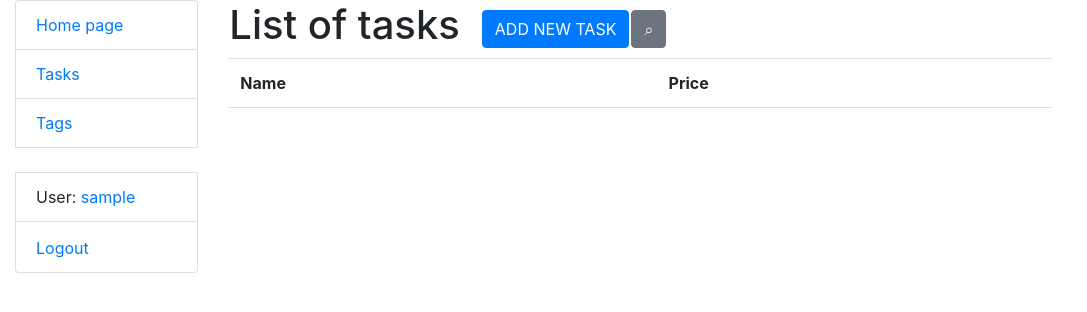
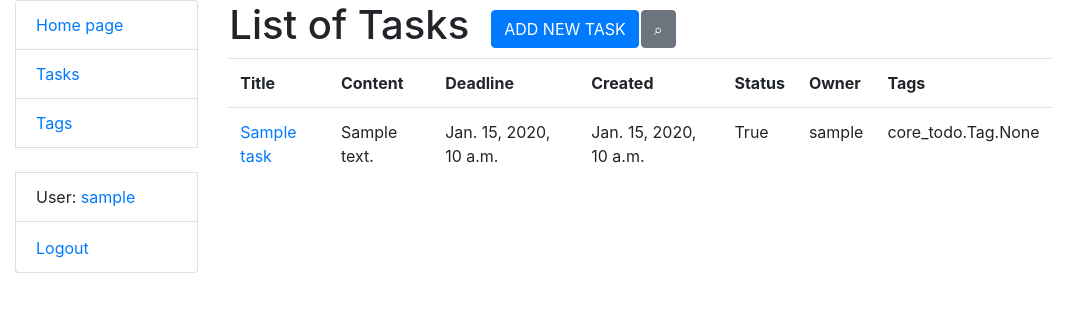
Before and after one commit to alonasorochynska/todo_list, a Django app: page /tasks/ in a window 1280 px wide. Shown: the top 312 px of the page, without its empty margins (0-1087 px from the left). Run offline with Django 5.2, Linux system fonts and the light colour scheme; a user stored in the database is signed in; tables that the repository leaves empty hold one stand-in row (values such as "Sample post"); lists and menus that the app fills with data are empty; some libraries are stand-ins or nearby versions.

Commit message:
register Task in admin, in models add absolute urls, in settings add crispy, add TaskDetailView, add url for task detail

```diff
--- a/core_todo/admin.py
+++ b/core_todo/admin.py
@@ -1,7 +1,7 @@
 from django.contrib import admin
 from django.contrib.auth.models import Group
 from django.contrib.auth.admin import UserAdmin
-from .models import User, Tag
+from .models import User, Tag, Task
 
 
 @admin.register(User)
@@ -10,4 +10,5 @@
 
 
 admin.site.register(Tag)
+admin.site.register(Task)
 admin.site.unregister(Group)
--- a/core_todo/models.py
+++ b/core_todo/models.py
@@ -1,6 +1,7 @@
 from django.conf import settings
 from django.contrib.auth.models import AbstractUser
 from django.db import models
+from django.urls import reverse
 
 
 class User(AbstractUser):
@@ -42,3 +43,9 @@
         verbose_name = "task"
         verbose_name_plural = "tasks"
         ordering = ["done_time", "-created_time"]
+
+    def get_absolute_url(self):
+        return reverse("core_todo:task-detail", kwargs={"pk": self.pk})
+
+    def get_tags_names(self):
+        return ", ".join(tag.name for tag in self.tags.all())
--- a/core_todo/urls.py
+++ b/core_todo/urls.py
@@ -1,11 +1,12 @@
 from django.urls import path
 
-from core_todo.views import index, TaskListView, TagListView
+from core_todo.views import index, TaskListView, TagListView, TaskDetailView
 
 urlpatterns = [
     path("", index, name="index"),
     path("tasks/", TaskListView.as_view(), name="task-list"),
     path("tags/", TagListView.as_view(), name="tag-list"),
+    path("tasks/<int:pk>/", TaskDetailView.as_view(), name="task-detail"),
     ]
 
 app_name = "core_todo"
--- a/core_todo/views.py
+++ b/core_todo/views.py
@@ -26,6 +26,10 @@
     # paginate_by = 5
 
 
+class TaskDetailView(LoginRequiredMixin, generic.DetailView):
+    model = Task
+
+
 class TaskCreateView(LoginRequiredMixin, generic.CreateView):
     model = Task
     # form_class = TaskCreateForm
@@ -33,4 +37,4 @@
 
 
 class TagListView(LoginRequiredMixin, generic.ListView):
-    model = Task
+    model = Tag
--- a/templates/core_todo/task_list.html
+++ b/templates/core_todo/task_list.html
@@ -4,9 +4,9 @@
 {% block content %}
   <table>
     <tr>
-      <td><h1>List of tasks</h1></td>
+      <td><h1>List of Tasks</h1></td>
       <td width="20"></td>
-      <td><a href="{% url 'core_todo:task-create' %}" class="btn btn-primary">ADD NEW TASK</a></td>
+      <td><a href="#" class="btn btn-primary">ADD NEW TASK</a></td>
       <td>
         <form method="get" action="" class="form-inline">
           {{ search_form|crispy }}
@@ -19,18 +19,28 @@
   {% if task_list %}
     <table class="table">
       <tr>
-        <th>Name</th>
-        <th>Price</th>
+        <th>Title</th>
+        <th>Content</th>
+        <th>Deadline</th>
+        <th>Created</th>
+        <th>Status</th>
+        <th>Owner</th>
+        <th>Tags</th>
       </tr>
       {% for task in task_list %}
         <tr>
-          <td>{{ task.name }}</td>
-          <td>{{ dish.price }}</td>
+          <td><a href="{{ task.get_absolute_url }}">{{ task.title }}</a></td>
+          <td>{{ task.content }}</td>
+        <td>{{ task.deadline }}</td>
+        <td>{{ task.created_time }}</td>
+        <td>{{ task.status }}</td>
+        <td>{{ task.owner }}</td>
+        <td>{{ task.tags }}</td>
         </tr>
       {% endfor %}
 
     </table>
   {% else %}
-    <p>There are no dishes yet!</p>
+    <p>There are no tasks yet!</p>
   {% endif %}
 {% endblock %}
--- a/todo_list/settings.py
+++ b/todo_list/settings.py
@@ -38,6 +38,8 @@
     "django.contrib.messages",
     "django.contrib.staticfiles",
     "core_todo",
+    "crispy_forms",
+    "crispy_bootstrap4",
 ]
 
 MIDDLEWARE = [
@@ -67,6 +69,8 @@
         },
     },
 ]
+
+CRISPY_TEMPLATE_PACK = "bootstrap4"
 
 AUTH_USER_MODEL = "core_todo.User"
 
```
Also changed, not shown: templates/core_todo/tag_list.html (+36 -0 lines), templates/core_todo/task_detail.html (added, +13 -0 lines), core_todo/migrations/0002_task_title.py (added).
